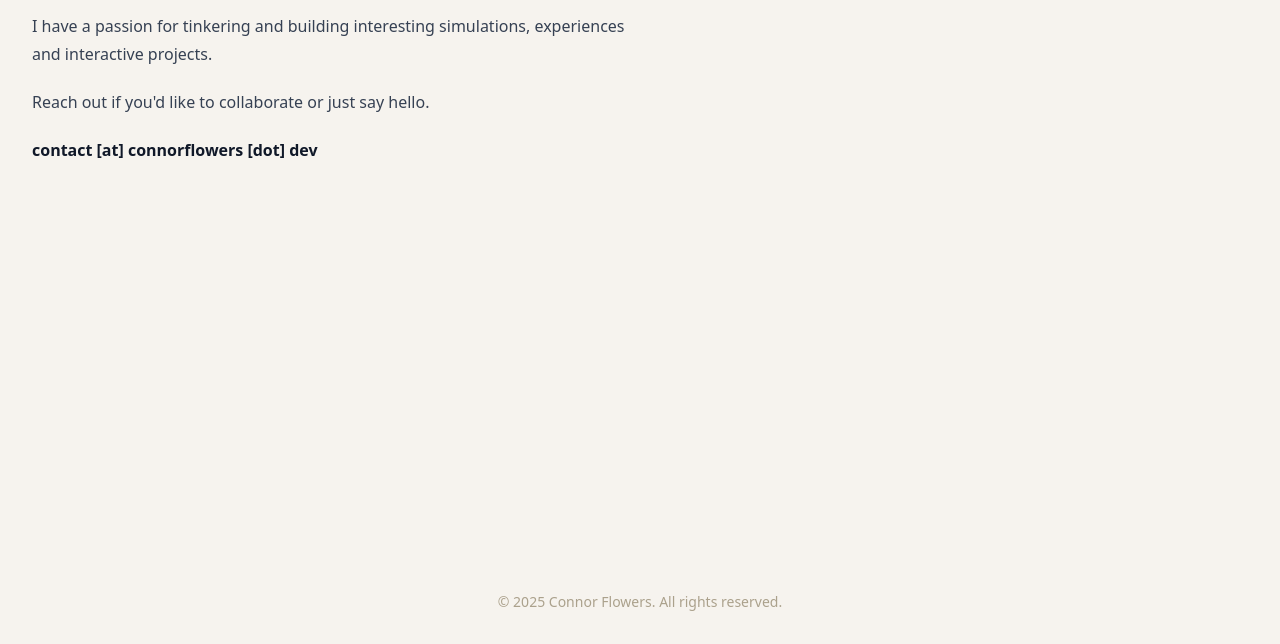
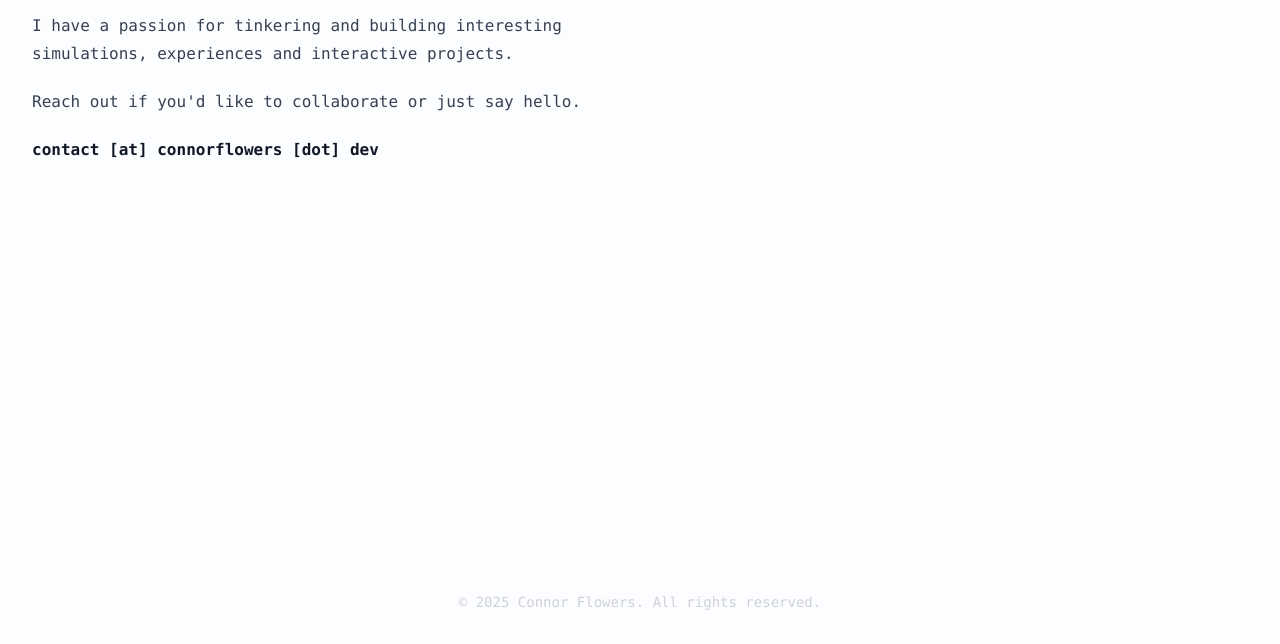
Before and after one commit to c-florist/portfolio, an Astro site: page /about in a window 1280 px wide. Shown: the part 156-800 px from the top of the page. Built offline with nearby package versions, Linux system fonts and the light colour scheme; Astro itself is replaced by a stand-in of ours.

Commit message:
adjust colour scheme and font

```diff
--- a/src/components/Footer.astro
+++ b/src/components/Footer.astro
@@ -1,7 +1,7 @@
 ---
 ---
 <footer class="p-8">
-  <div class="text-center text-sm text-stone-500">
+  <div class="text-center text-sm text-light-muted">
     &copy; {new Date().getFullYear()} Connor Flowers. All rights reserved.
   </div>
 </footer>
--- a/src/components/Header.astro
+++ b/src/components/Header.astro
@@ -1,11 +1,11 @@
 ---
 ---
-<header class="sticky top-0 z-50 p-4 bg-stone-100/80 backdrop-blur-sm">
+<header class="sticky top-0 z-50 p-4 bg-light-bg/80 backdrop-blur-sm">
   <nav class="flex justify-between items-center">
-    <a href="/" class="text-2xl font-semibold tracking-tighter text-stone-950">CONNOR FLOWERS</a>
-    <ul class="flex gap-4 md:gap-6 items-center text-stone-900 text-lg font-semibold">
-      <li><a href="/#projects" class="relative group"><span>Portfolio</span><span class="absolute -bottom-1 left-0 w-0 h-0.5 bg-stone-950 transition-all duration-300 group-hover:w-full"></span></a></li>
-      <li><a href="/about" class="relative group"><span>About</span><span class="absolute -bottom-1 left-0 w-0 h-0.5 bg-stone-950 transition-all duration-300 group-hover:w-full"></span></a></li>
+    <a href="/" class="text-2xl font-semibold text-light-text">CONNOR FLOWERS</a>
+    <ul class="flex gap-4 md:gap-6 items-center text-light-text text-lg font-semibold">
+      <li><a href="/#projects" class="relative group"><span>Portfolio</span><span class="absolute -bottom-1 left-0 w-0 h-0.5 bg-light-accent transition-all duration-300 group-hover:w-full"></span></a></li>
+      <li><a href="/about" class="relative group"><span>About</span><span class="absolute -bottom-1 left-0 w-0 h-0.5 bg-light-accent transition-all duration-300 group-hover:w-full"></span></a></li>
     </ul>
   </nav>
 </header>
--- a/src/components/ProjectCard.astro
+++ b/src/components/ProjectCard.astro
@@ -9,7 +9,7 @@ interface Props {
 const { project } = Astro.props;
 ---
 
-<a href={`/projects/${project.slug}`} class="block bg-white border border-stone-200 group">
+<a href={`/projects/${project.slug}`} class="block border border-light-text group transition-all duration-300 hover:border-light-accent">
   <div class="overflow-hidden">
     <Image
       src={project.data.heroImage}
@@ -18,11 +18,11 @@ const { project } = Astro.props;
     />
   </div>
   <div class="p-8">
-    <h3 class="text-2xl font-bold tracking-tighter mb-2 text-stone-900">{project.data.title}</h3>
-    <p class="text-stone-800 mb-4">{project.data.description}</p>
+    <h3 class="text-2xl font-bold mb-2 text-light-text">{project.data.title}</h3>
+    <p class="text-light-text mb-4">{project.data.description}</p>
     <div class="flex flex-wrap gap-2">
       {project.data.technologies.map(tech => (
-        <span class="text-xs bg-stone-100 text-stone-800 px-2 py-1">{tech}</span>
+        <span class="text-xs bg-light-muted text-light-text px-2 py-1">{tech}</span>
       ))}
     </div>
   </div>
--- a/src/layouts/Layout.astro
+++ b/src/layouts/Layout.astro
@@ -22,9 +22,15 @@ const { title, description = "Connor Flowers - Creative Technologist" } =
 		<link rel="icon" type="image/svg+xml" href="/favicon.svg" />
 		<meta name="generator" content={Astro.generator} />
 		<title>{title}</title>
+		<link rel="preconnect" href="https://fonts.googleapis.com" />
+		<link rel="preconnect" href="https://fonts.gstatic.com" crossorigin />
+		<link
+			href="https://fonts.googleapis.com/css2?family=IBM+Plex+Mono:ital,wght@0,400;0,700;1,400;1,700&display=swap"
+			rel="stylesheet"
+		/>
 		<ClientRouter />
 	</head>
-	<body class="h-full bg-stone-100 text-stone-800 font-sans antialiased">
+	<body class="h-full antialiased">
 		<div class="flex flex-col min-h-full">
 			<Header />
 			<main class="flex-grow">
--- a/src/styles/global.css
+++ b/src/styles/global.css
@@ -2,33 +2,33 @@
 @plugin "@tailwindcss/typography";
 
 @theme {
-  --font-family-sans: 'Inter', sans-serif;
+  --font-family-mono: 'IBM Plex Mono', monospace;
+  --font-family-sans: 'IBM Plex Mono', monospace;
 
-  /* Warm Stone Palette */
-  --color-stone-50: oklch(0.988 0.004 85.3);
-  --color-stone-100: oklch(0.965 0.008 85.3);
-  --color-stone-200: oklch(0.914 0.015 85.3);
-  --color-stone-300: oklch(0.855 0.022 85.3);
-  --color-stone-400: oklch(0.788 0.028 85.3);
-  --color-stone-500: oklch(0.711 0.032 85.3);
-  --color-stone-600: oklch(0.624 0.035 85.3);
-  --color-stone-700: oklch(0.533 0.037 85.3);
-  --color-stone-800: oklch(0.439 0.036 85.3);
-  --color-stone-900: oklch(0.341 0.034 85.3);
-  --color-stone-950: oklch(0.239 0.03 85.3);
+  /* Glitch-inspired Light Theme */
+  --color-light-bg: oklch(99.51% 0.005 275.08);
+  --color-light-text: oklch(21.76% 0.013 276.23);
+  --color-light-accent: oklch(0.766 0.1483 176.69);
+  --color-light-muted: oklch(86.03% 0.011 275.71);
 
-  /* Custom Prose Theme (for warm light background) */
-  --prose-body: theme(colors.stone.700);
-  --prose-headings: theme(colors.stone.900);
-  --prose-links: theme(colors.stone.900);
-  --prose-bold: theme(colors.stone.900);
-  --prose-counters: theme(colors.stone.500);
-  --prose-bullets: theme(colors.stone.400);
-  --prose-hr: theme(colors.stone.200);
-  --prose-quotes: theme(colors.stone.900);
-  --prose-quote-borders: theme(colors.stone.200);
-  --prose-captions: theme(colors.stone.500);
-  --prose-code: theme(colors.stone.900);
-  --prose-pre-code: theme(colors.stone.900);
-  --prose-pre-bg: theme(colors.stone.100);
+  /* Custom Prose Theme */
+  --prose-body: var(--color-light-text);
+  --prose-headings: var(--color-light-text);
+  --prose-links: var(--color-light-accent);
+  --prose-bold: var(--color-light-text);
+  --prose-counters: var(--color-light-muted);
+  --prose-bullets: var(--color-light-muted);
+  --prose-hr: var(--color-light-muted);
+  --prose-quotes: var(--color-light-text);
+  --prose-quote-borders: var(--color-light-muted);
+  --prose-captions: var(--color-light-muted);
+  --prose-code: var(--color-light-text);
+  --prose-pre-code: var(--color-light-text);
+  --prose-pre-bg: var(--color-light-muted);
 }
+
+html {
+	background-color: theme(colors.light.bg);
+	color: theme(colors.light.text);
+	font-family: theme(fontFamily.mono);
+}
```
